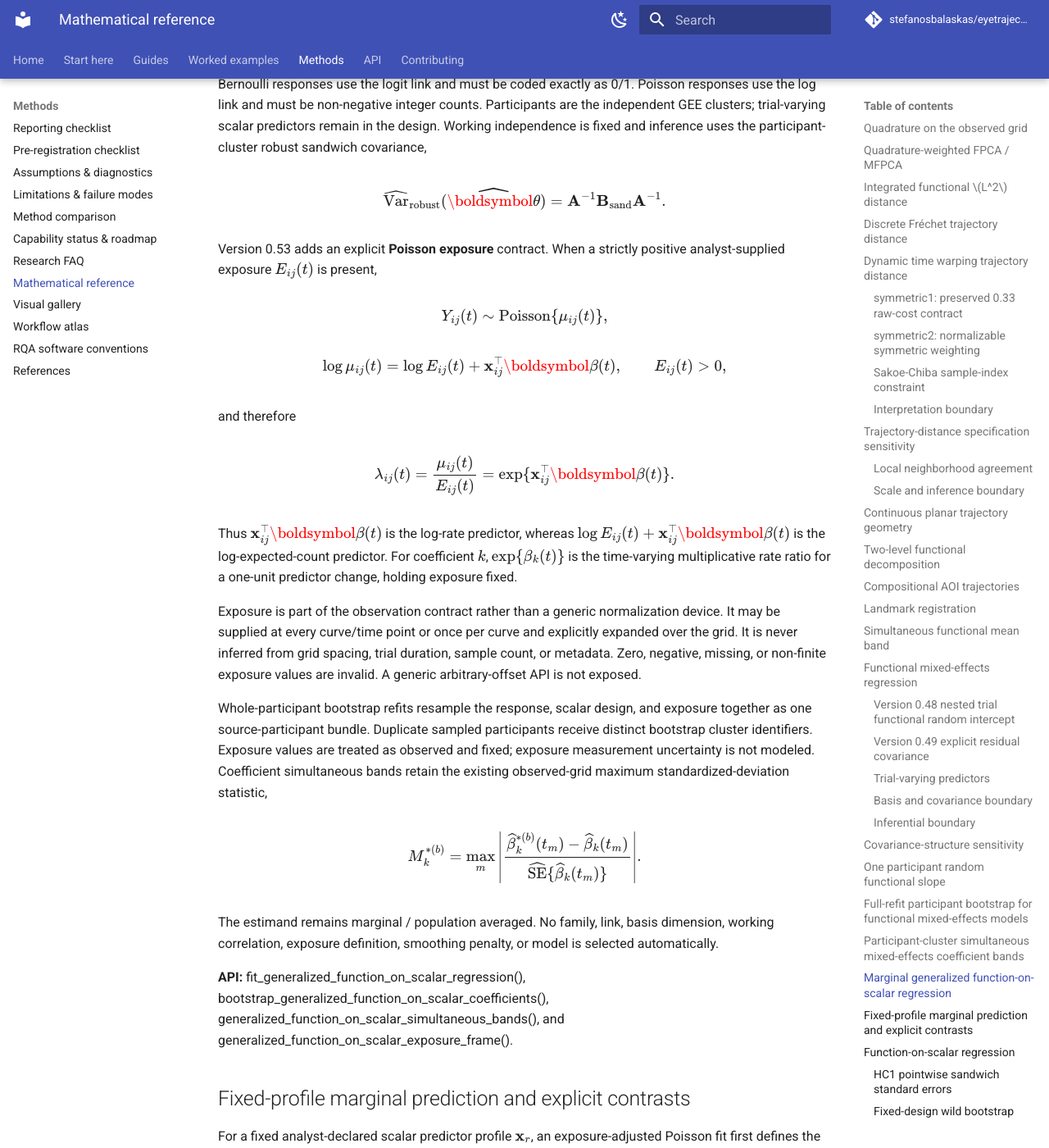
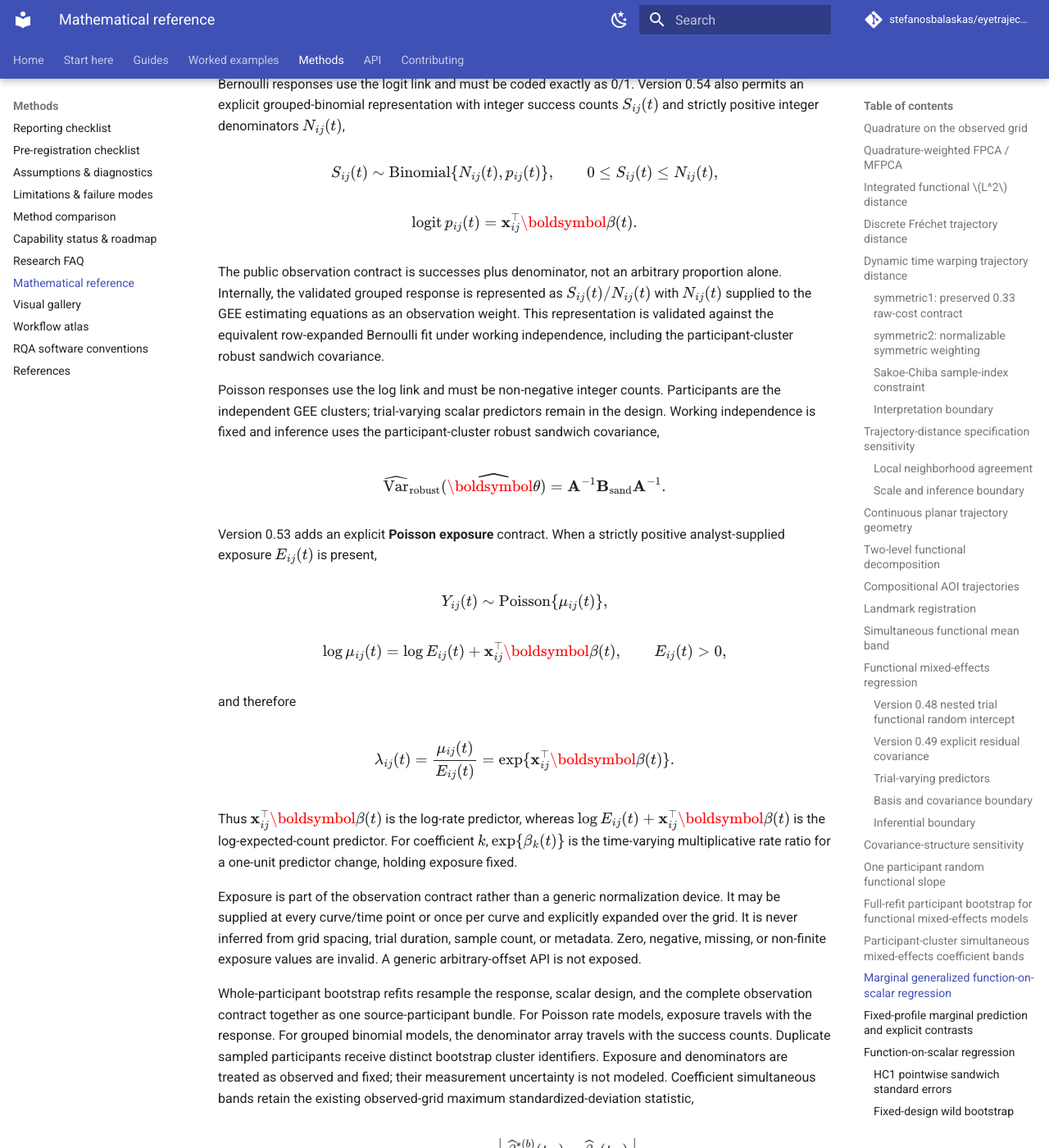
Before and after one commit to stefanosbalaskas/eyetrajectoriespy, an MkDocs documentation site: the page built from docs/methods/mathematical-reference.md, in a window 1280 px wide and 1400 px high, scrolled down 18509 px. Shown: the whole window at 82% size. Built offline with MkDocs 1.6.1 and Material for MkDocs 9.7.7, drawn with Linux system fonts in a browser that asks for light colours; comment, search, counter and statistics services are not loaded; some of the changed text lies outside the part shown.

Commit message:
Expand mathematical reference for grouped binomial

```diff
--- a/docs/methods/mathematical-reference.md
+++ b/docs/methods/mathematical-reference.md
@@ -1143,6 +1143,29 @@ g\{\mu_{ij}(t)\}
 \]
 
 Bernoulli responses use the logit link and must be coded exactly as 0/1.
+Version 0.54 also permits an explicit grouped-binomial representation with
+integer success counts \(S_{ij}(t)\) and strictly positive integer denominators
+\(N_{ij}(t)\),
+
+\[
+S_{ij}(t)\sim\operatorname{Binomial}\{N_{ij}(t),p_{ij}(t)\},
+\qquad
+0\le S_{ij}(t)\le N_{ij}(t),
+\]
+
+\[
+\operatorname{logit}p_{ij}(t)
+=
+\mathbf x_{ij}^{\top}\boldsymbol\beta(t).
+\]
+
+The public observation contract is successes plus denominator, not an arbitrary
+proportion alone. Internally, the validated grouped response is represented as
+\(S_{ij}(t)/N_{ij}(t)\) with \(N_{ij}(t)\) supplied to the GEE estimating
+equations as an observation weight. This representation is validated against
+the equivalent row-expanded Bernoulli fit under working independence, including
+the participant-cluster robust sandwich covariance.
+
 Poisson responses use the log link and must be non-negative integer counts.
 Participants are the independent GEE clusters; trial-varying scalar predictors
 remain in the design. Working independence is fixed and inference uses the
@@ -1195,11 +1218,13 @@ non-finite exposure values are invalid. A generic arbitrary-offset API is not
 exposed.
 
 Whole-participant bootstrap refits resample the response, scalar design, and
-exposure together as one source-participant bundle. Duplicate sampled
-participants receive distinct bootstrap cluster identifiers. Exposure values
-are treated as observed and fixed; exposure measurement uncertainty is not
-modeled. Coefficient simultaneous bands retain the existing observed-grid
-maximum standardized-deviation statistic,
+the complete observation contract together as one source-participant bundle.
+For Poisson rate models, exposure travels with the response. For grouped
+binomial models, the denominator array travels with the success counts.
+Duplicate sampled participants receive distinct bootstrap cluster identifiers.
+Exposure and denominators are treated as observed and fixed; their measurement
+uncertainty is not modeled. Coefficient simultaneous bands retain the existing
+observed-grid maximum standardized-deviation statistic,
 
 \[
 M_k^{*(b)}
@@ -1215,8 +1240,9 @@ M_k^{*(b)}
 \]
 
 The estimand remains marginal / population averaged. No family, link, basis
-dimension, working correlation, exposure definition, smoothing penalty, or
-model is selected automatically.
+dimension, working correlation, denominator, exposure definition, smoothing
+penalty, or model is selected automatically. Grouped-binomial denominators and
+Poisson exposure are never inferred from metadata or convenience heuristics.
 
 **API:** fit_generalized_function_on_scalar_regression(),
 bootstrap_generalized_function_on_scalar_coefficients(),
```
